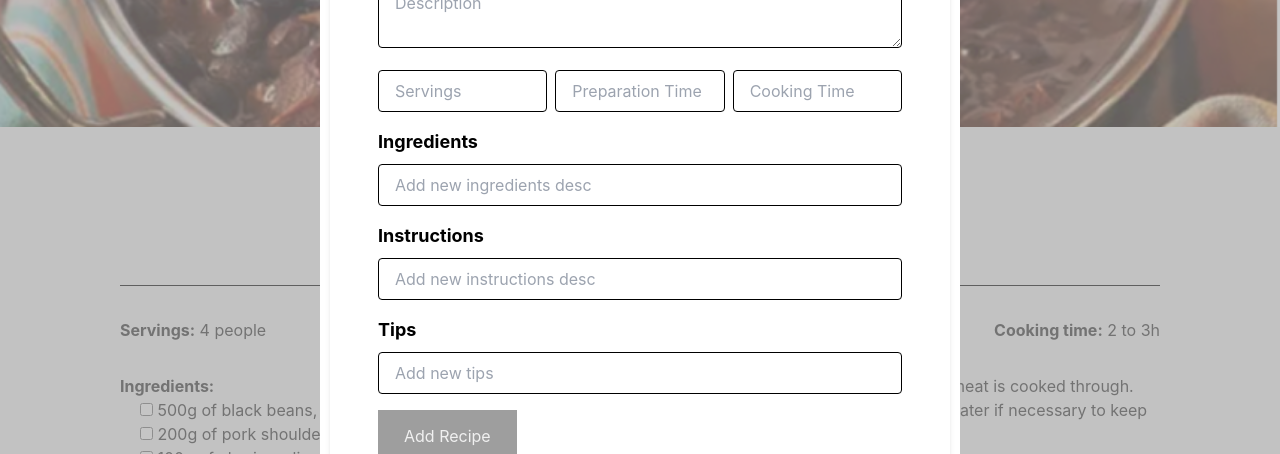
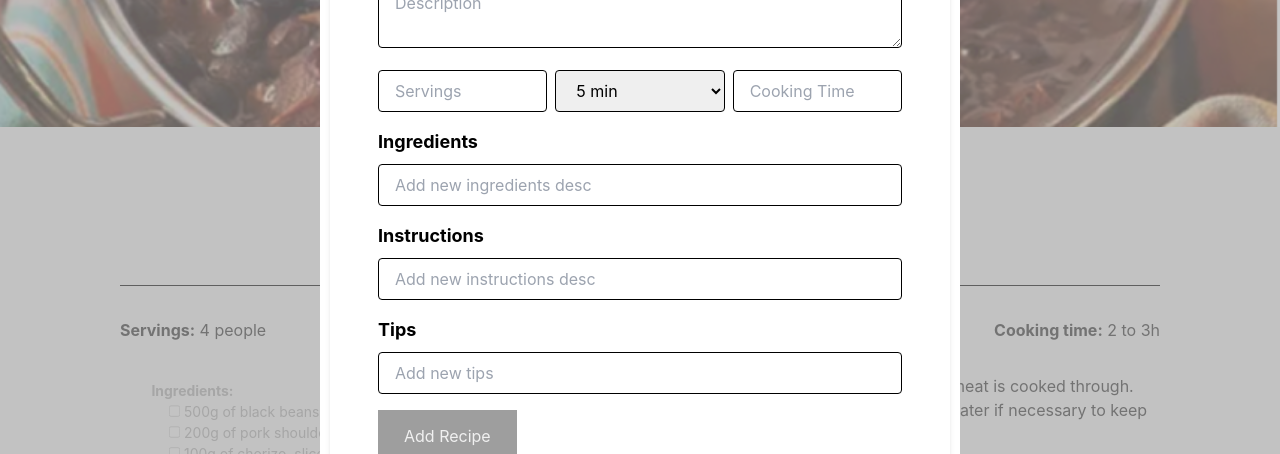
Before and after one commit to elanor/lajus-cookbook, a React (Create React App) app: page /recipe/1 in a window 1280 px wide. Both pictures are taken after a click on the button "New Recipe". Shown: the part 346-800 px from the top of the page. Built offline with nearby package versions, Linux system fonts and the light colour scheme; grey boxes are pictures that could not be loaded.

Commit message:
added dropdown list for preparation time in new recipe form

```diff
--- a/src/NewRecipe.js
+++ b/src/NewRecipe.js
@@ -88,8 +88,6 @@ function NewRecipe({ addRecipe }) {
         <div className="flex p-6">
             <form className="new-recipe-form__content space-y-4" onSubmit={handleSubmit}>
 
-                {/* <input type="text" name="image" value={formData.image} onChange={handleChange} placeholder="Image URL" className="w-full px-4 py-2 border rounded"/> */}
-
                 <div className="flex flex-col items-center justify-end">
                     <img src={formData.image} alt="Recipe" className="mb-4 w-full bg-contain h-32 object-cover rounded" />
                     <input
@@ -113,7 +111,17 @@ function NewRecipe({ addRecipe }) {
                 <textarea name="description" value={formData.description} onChange={handleChange} placeholder="Description" className="w-full px-4 py-2 border rounded"/>
                 <div className="grid gap-2 grid-cols-3">
                     <input type="text" name="servings" value={formData.servings} onChange={handleChange} placeholder="Servings" className="w-full px-4 py-2 border rounded"/>
-                    <input type="text" name="preptime" value={formData.preptime} onChange={handleChange} placeholder="Preparation Time" className="w-full px-4 py-2 border rounded"/>
+                    <select name="preptime" value={formData.preptime} onChange={handleChange} className="w-full pl-4 pr-6 py-2 border rounded">
+                        <option value="5 min">5 min</option>
+                        <option value="10 min">10 min</option>
+                        <option value="15 min">15 min</option>
+                        <option value="30 min">30 min</option>
+                        <option value="45 min">45 min</option>
+                        <option value="1 hour">1 hour</option>
+                        <option value="1.5 hours">1.5 hours</option>
+                        <option value="2 hours">2 hours</option>
+                        <option value="more than 2 hours">more than 2 hours</option>
+                    </select>
                     <input type="text" name="cookingTime" value={formData.cookingTime} onChange={handleChange} placeholder="Cooking Time" className="w-full px-4 py-2 border rounded"/>
                 </div>
                 {/* <textarea name="ingredients_desc" value={formData.ingredients_desc.join(', ')} onChange={(e) => handleArrayChange(e, 'ingredients_desc')} placeholder="Ingredients (comma separated)" />
--- a/src/RecipeItem.css
+++ b/src/RecipeItem.css
@@ -1,3 +1,15 @@
+@keyframes fly-in {
+    from {
+        opacity: 0;
+        transform: translateX(-80px);
+    }
+
+    to {
+        opacity: 1;
+        transform: translateX(0px);
+    }
+}
+
 body {
     font-family: 'Arial', sans-serif;
     background: #f7f7f7;
@@ -28,6 +40,24 @@ h5 {
                         "servings "
                         "details "
                         ;
+}
+
+/* .servings>*, .tips, .instructions>ol>li, .ingredients {
+    animation: appear linear both;
+    animation-timeline: view();
+    animation-range: entry 0 cover 25%;
+} */
+
+.ingredients, .tips {
+    animation: appear linear both;
+    animation-timeline: view();
+    animation-range: entry 0 cover 25%;
+}
+
+.instructions>ol>li {
+    animation: fly-in auto linear;
+    animation-timeline: view();
+    animation-range: entry 0 cover 50%;
 }
 
 .ingredients ul, .instructions ol, .tips ul, .ingredients__desc {
@@ -62,18 +92,6 @@ h5 {
     padding-top: 2rem;
 }
 
-@keyframes fly-in {
-    from {
-        opacity: 0;
-        transform: translateX(-80px);
-    }
-
-    to {
-        opacity: 1;
-        transform: translateX(0px);
-    }
-}
-
 .recipe__title {
     grid-area: title;
     width: 100%;
@@ -97,10 +115,6 @@ h5 {
 
 .tips {
     grid-area: tips;
-
-    animation: fly-in auto linear;
-    animation-timeline: view();
-    animation-range: entry 0 cover 50%;
 }
 
 .recipe__details {
```
